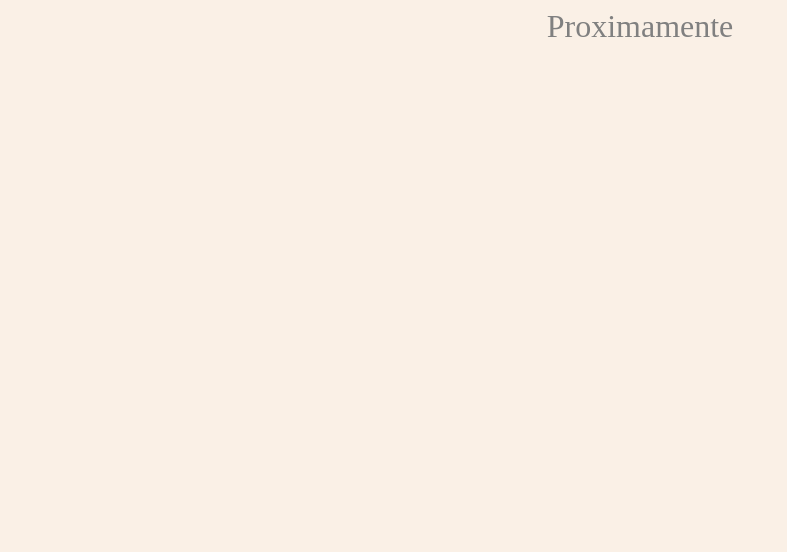
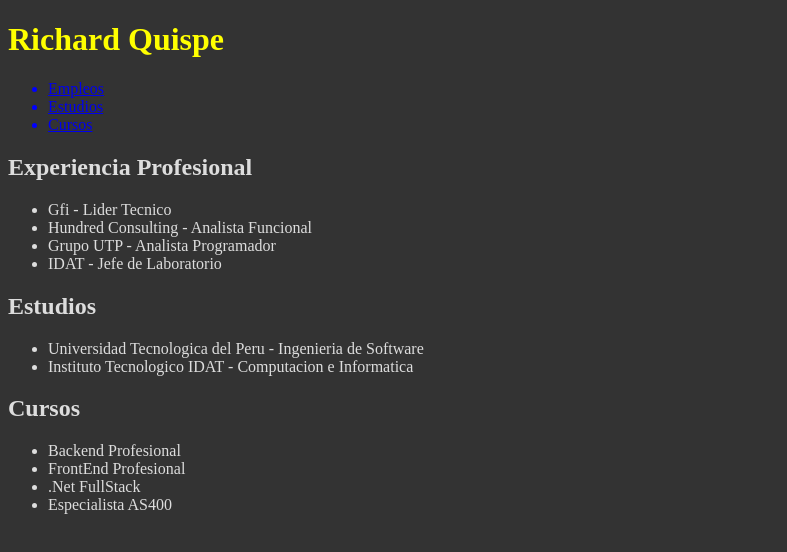
Before and after one commit to richardquispe/richardquispe.github.io, a website: page index.html in a window 1280 px wide. Shown: the whole page, without its empty margins (0-787 px from the left). Drawn offline with Linux system fonts and the light colour scheme.

Commit message:
Update 07/01/20

```diff
--- a/index.html
+++ b/index.html
@@ -1,24 +1,105 @@
 <!DOCTYPE html>
-<html lang="es-pe">
-  <head>
+<html lang="en">
+<head>
     <meta charset="UTF-8">
     <meta name="viewport" content="width=device-width, initial-scale=1.0">
     <meta http-equiv="X-UA-Compatible" content="ie=edge">
-    <title>Document</title>
-  </head>
-  <body>
-    <style>
-      body{
-        background-color: linen;
-      }
-      .proximamente{
-        font-size: xx-large;
-        color: gray;
-        text-align: center;
-      }
-    </style>
-    <div class="proximamente">
-      Proximamente
-    </div>
-  </body>
+    <title>Richard Quispe</title>
+    <link rel="stylesheet" href="css/style.css">
+</head>
+
+<body class="profile">
+    <header class="profile-header">
+        <h1>Richard Quispe</h1>
+        <nav class="profile-nav">
+            <ul>
+                <li>
+                    <a href="#experiencia">Empleos</a>
+                </li>
+                <li>
+                    <a href="#estudios">Estudios</a>
+                </li>
+                <li>
+                    <a href="#cursos">Cursos</a>
+                </li>
+            </ul>
+        </nav>
+    </header>
+
+    <!-- Experiencia Profesional -->
+    <section class="profile-experiencia" id="experiencia">
+        <h2>Experiencia Profesional</h2>
+        <ul>
+            <li>
+                <article>
+                    Gfi - Lider Tecnico
+                </article>
+            </li>
+            <li>
+                <article>
+                    Hundred Consulting - Analista Funcional
+                </article>
+            </li>
+            <li>
+                <article>
+                    Grupo UTP - Analista Programador
+                </article>
+            </li>
+            <li>
+                <article>
+                    IDAT - Jefe de Laboratorio
+                </article>
+            </li>
+        </ul>
+
+    </section>
+
+    <!-- Estudios -->
+    <section class="profile-estudios" id="estudios">
+        <h2>Estudios</h2>
+        <ul>
+            <li>
+                <article>
+                    Universidad Tecnologica del Peru - Ingenieria de Software
+                </article>
+            </li>
+            <li>
+                <article>
+                    Instituto Tecnologico IDAT - Computacion e Informatica
+                </article>
+            </li>
+        </ul>
+    </section>
+
+    <!-- Cursos -->
+    <section class="profile.cursos" id="cursos">
+        <h2>Cursos</h2>
+        <ul>
+            <li>
+                <article>
+                    Backend Profesional
+                </article>
+            </li>
+            <li>
+                <article>
+                    FrontEnd Profesional
+                </article>
+            </li>
+            <li>
+                <article>
+                    .Net FullStack
+                </article>
+            </li>
+            <li>
+                <article>
+                    Especialista AS400
+                </article>
+            </li>
+        </ul>
+    </section>
+
+    <footer class="profile-footer">
+
+    </footer>
+</body>
 </html>
--- /dev/null
+++ b/src/sass/colors.sass
@@ -0,0 +1,2 @@
+$color-bg-primary: #333
+$color-fc-primary: #ddd
--- /dev/null
+++ b/src/sass/sizes.sass
@@ -0,0 +1,6 @@
+$size-extra-small: 12px
+$size-small: 24px
+$size-normal: 24px
+$size-medium: 48px
+$size-large: 96px
+$size-extra-large: 120px
--- /dev/null
+++ b/src/sass/style.sass
@@ -0,0 +1,13 @@
+@import "colors.sass"
+@import "sizes.sass"
+@import "fonts.sass"
+
+.profile
+    background-color: $color-bg-primary
+    color: $color-fc-primary
+
+    &-header
+        > h1
+            color: yellow
+    &-nav > ul
+        color: blue
```
Also changed, not shown: index2.html (deleted, +0 -101 lines), package.json (added, +23 -0 lines), css/style.css (added), src/sass/fonts.sass (added), 2 other files.
